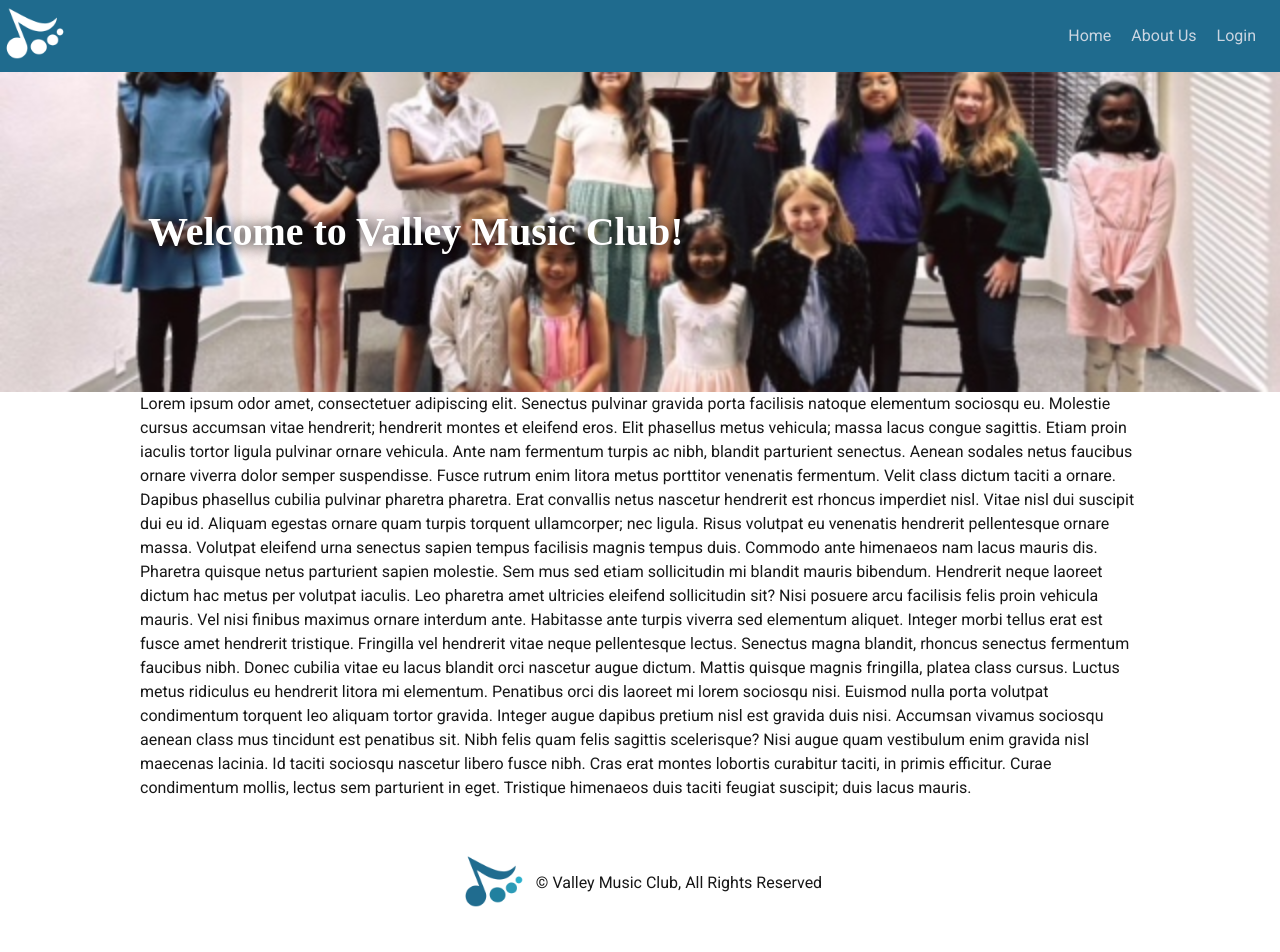
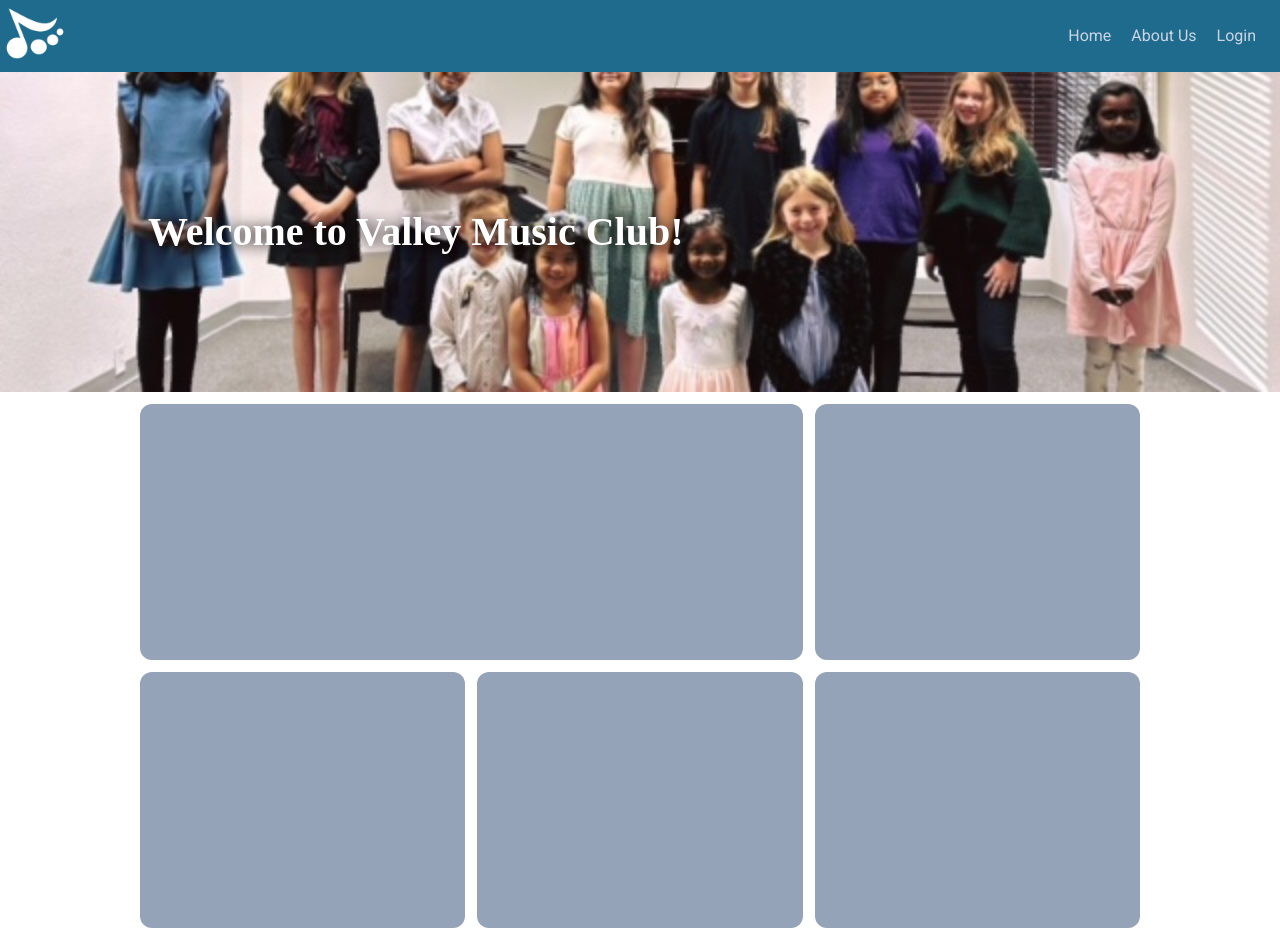
Before and after one commit to blissfulsaint/valleymusicclub, a Next.js app: page / in a window 1280 px wide. Shown: the top 952 px of the page. Built offline with nearby package versions, Linux system fonts and the light colour scheme; a web font is replaced by a local one.

Commit message:
Create HomeDashboard component and footer fix

```diff
--- a/app/page.tsx
+++ b/app/page.tsx
@@ -1,6 +1,7 @@
 import { Metadata } from "next";
 import Hero from "./ui/components/Hero/Hero";
 import LayoutBand from "./ui/components/layout/LayoutBand/LayoutBand";
+import HomeDashboard from "./ui/components/HomeDashboard/HomeDashboard";
 
 export const metadata: Metadata = {
   title: 'Home | Valley Music Club',
@@ -11,17 +12,7 @@
     <>
       <Hero />
       <LayoutBand>
-        <p>
-          Lorem ipsum odor amet, consectetuer adipiscing elit. Senectus pulvinar gravida porta facilisis natoque elementum sociosqu eu. Molestie cursus accumsan vitae hendrerit; hendrerit montes et eleifend eros. Elit phasellus metus vehicula; massa lacus congue sagittis. Etiam proin iaculis tortor ligula pulvinar ornare vehicula. Ante nam fermentum turpis ac nibh, blandit parturient senectus.
-
-          Aenean sodales netus faucibus ornare viverra dolor semper suspendisse. Fusce rutrum enim litora metus porttitor venenatis fermentum. Velit class dictum taciti a ornare. Dapibus phasellus cubilia pulvinar pharetra pharetra. Erat convallis netus nascetur hendrerit est rhoncus imperdiet nisl. Vitae nisl dui suscipit dui eu id. Aliquam egestas ornare quam turpis torquent ullamcorper; nec ligula. Risus volutpat eu venenatis hendrerit pellentesque ornare massa.
-
-          Volutpat eleifend urna senectus sapien tempus facilisis magnis tempus duis. Commodo ante himenaeos nam lacus mauris dis. Pharetra quisque netus parturient sapien molestie. Sem mus sed etiam sollicitudin mi blandit mauris bibendum. Hendrerit neque laoreet dictum hac metus per volutpat iaculis. Leo pharetra amet ultricies eleifend sollicitudin sit? Nisi posuere arcu facilisis felis proin vehicula mauris. Vel nisi finibus maximus ornare interdum ante. Habitasse ante turpis viverra sed elementum aliquet.
-
-          Integer morbi tellus erat est fusce amet hendrerit tristique. Fringilla vel hendrerit vitae neque pellentesque lectus. Senectus magna blandit, rhoncus senectus fermentum faucibus nibh. Donec cubilia vitae eu lacus blandit orci nascetur augue dictum. Mattis quisque magnis fringilla, platea class cursus. Luctus metus ridiculus eu hendrerit litora mi elementum. Penatibus orci dis laoreet mi lorem sociosqu nisi. Euismod nulla porta volutpat condimentum torquent leo aliquam tortor gravida. Integer augue dapibus pretium nisl est gravida duis nisi.
-
-          Accumsan vivamus sociosqu aenean class mus tincidunt est penatibus sit. Nibh felis quam felis sagittis scelerisque? Nisi augue quam vestibulum enim gravida nisl maecenas lacinia. Id taciti sociosqu nascetur libero fusce nibh. Cras erat montes lobortis curabitur taciti, in primis efficitur. Curae condimentum mollis, lectus sem parturient in eget. Tristique himenaeos duis taciti feugiat suscipit; duis lacus mauris.
-        </p>
+        <HomeDashboard />
       </LayoutBand>
     </>
   );
--- a/app/ui/components/CardLink/CardLink.tsx
+++ b/app/ui/components/CardLink/CardLink.tsx
@@ -1,7 +1,18 @@
-export default function CardLink() {
+interface CardLinkProps {
+    colspan?: string;
+    width?: string;
+    height?: string;
+    bgColor?: string;
+    imgSrc?: string;
+}
+
+export default function CardLink({
+    colspan = 'col-span-1',
+    width = 'w-full',
+    height = 'h-64',
+    bgColor = 'bg-slate-400',
+}) {
     return (
-        <>
-            <p>This is the CardLink component!</p>
-        </>
+        <div className={`${colspan} ${width} ${height} ${bgColor} rounded-xl`}></div>
     )
 }
--- /dev/null
+++ b/app/ui/components/HomeDashboard/HomeDashboard.tsx
@@ -0,0 +1,13 @@
+import CardLink from "../CardLink/CardLink";
+
+export default function HomeDashboard() {
+    return (
+        <div className="grid grid-cols-1 md:grid-cols-2 lg:grid-cols-3 gap-3 mt-3">
+            <CardLink colspan="col-span-2" />
+            <CardLink />
+            <CardLink />
+            <CardLink />
+            <CardLink />
+        </div>
+    )
+}
--- a/app/ui/components/body/Footer/Footer.tsx
+++ b/app/ui/components/body/Footer/Footer.tsx
@@ -4,10 +4,9 @@
 
 export default function Footer() {
     return (
-        <>
+        <footer className='mt-24'>
             <hr className={styles.footerborder}></hr>
-            <footer className='p-12'>
-                <div className='m-auto w-fit flex flex-wrap gap-2'>
+            <div className='m-auto w-fit flex flex-wrap gap-2 p-12'>
                 <Link href='/' aria-label='Valley Music Club Home'>
                     <Image
                         src='/vmclogo-01.png'
@@ -19,6 +18,5 @@
                 <p className='block my-auto'>&copy; Valley Music Club, All Rights Reserved</p>
             </div>
         </footer>
-        </>
     )
 }
```
Also changed, not shown: app/ui/components/CardLink/CardLink.module.scss (deleted). Lines whose indentation alone changed are shown as unchanged.
